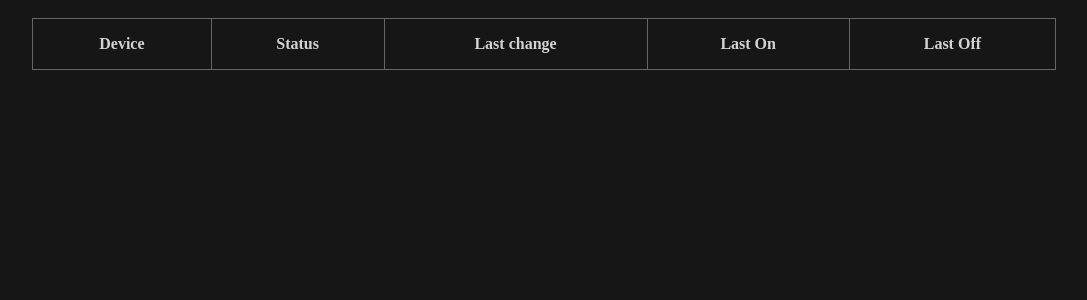
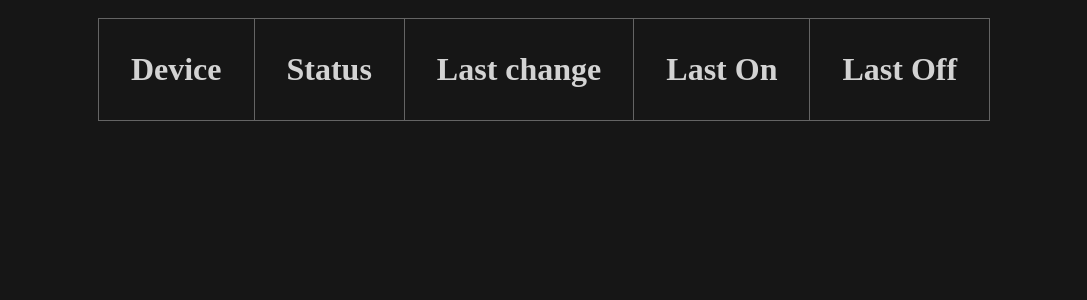
Before and after one commit to m0bua/ist, a PHP site: page / in a window 1280 px wide. Shown: the top 300 px of the page, without its empty margins (96-1183 px from the left). Run offline with PHP 8.4, Linux system fonts and the light colour scheme; data that the repository does not hold is empty.

Commit message:
WEB: styles for mobile.

```diff
--- a/web/index.php
+++ b/web/index.php
@@ -19,14 +19,14 @@ if (isset($_GET['format']) && $_GET['format'] === 'json') {
         }
 
         table {
-            width: 80%;
-            margin: 0 10%;
+            margin: 0 auto;
         }
 
         table,
         th,
         td {
-            border: 1px solid #646464;
+            font-size: 2.5vw;
+            border: 1.7px solid #646464;
             border-collapse: collapse;
         }
 
@@ -41,7 +41,7 @@ if (isset($_GET['format']) && $_GET['format'] === 'json') {
         }
 
         br {
-            font-size: 1.7em;
+            font-size: 3em;
         }
     </style>
 </head>
```
